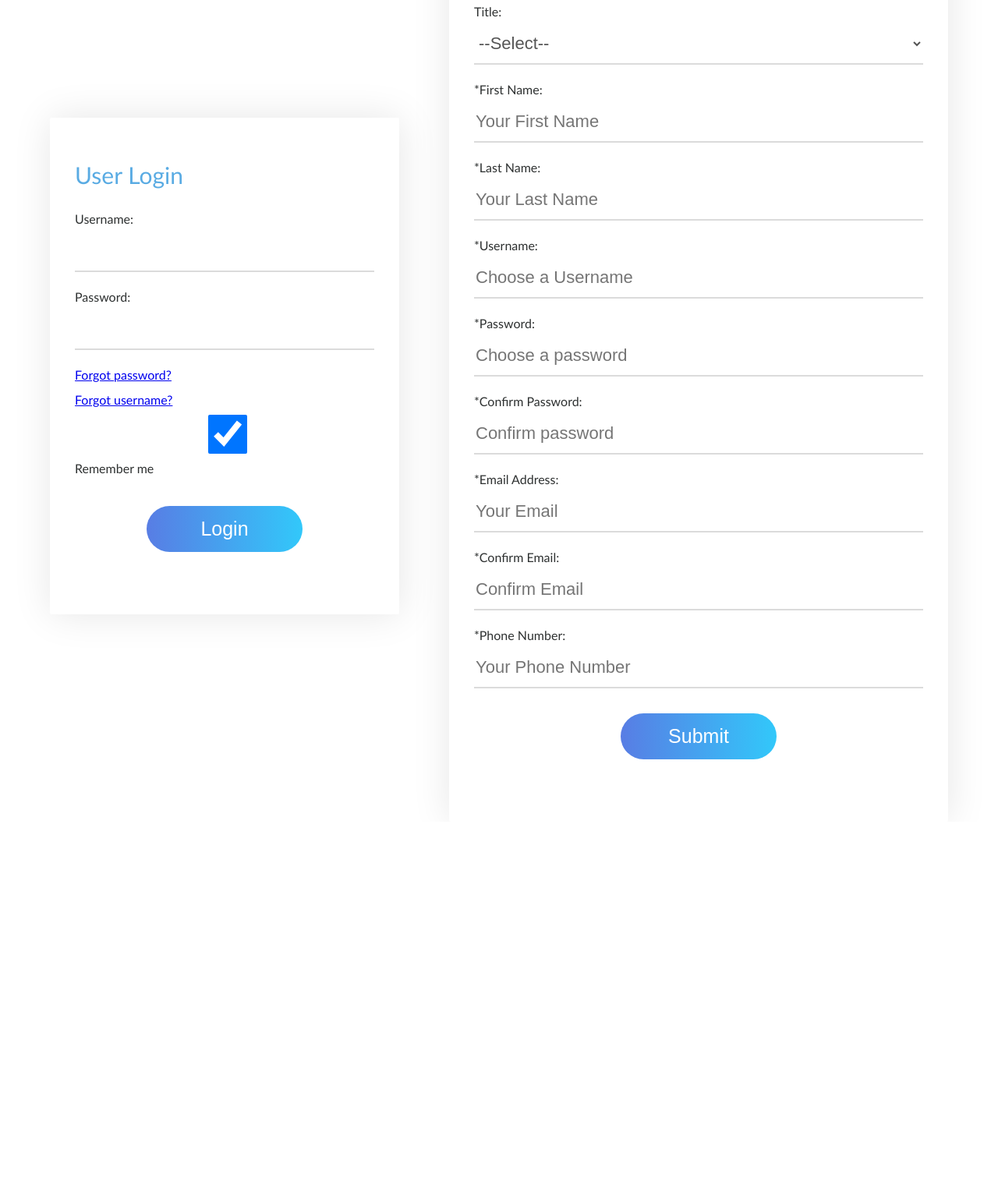
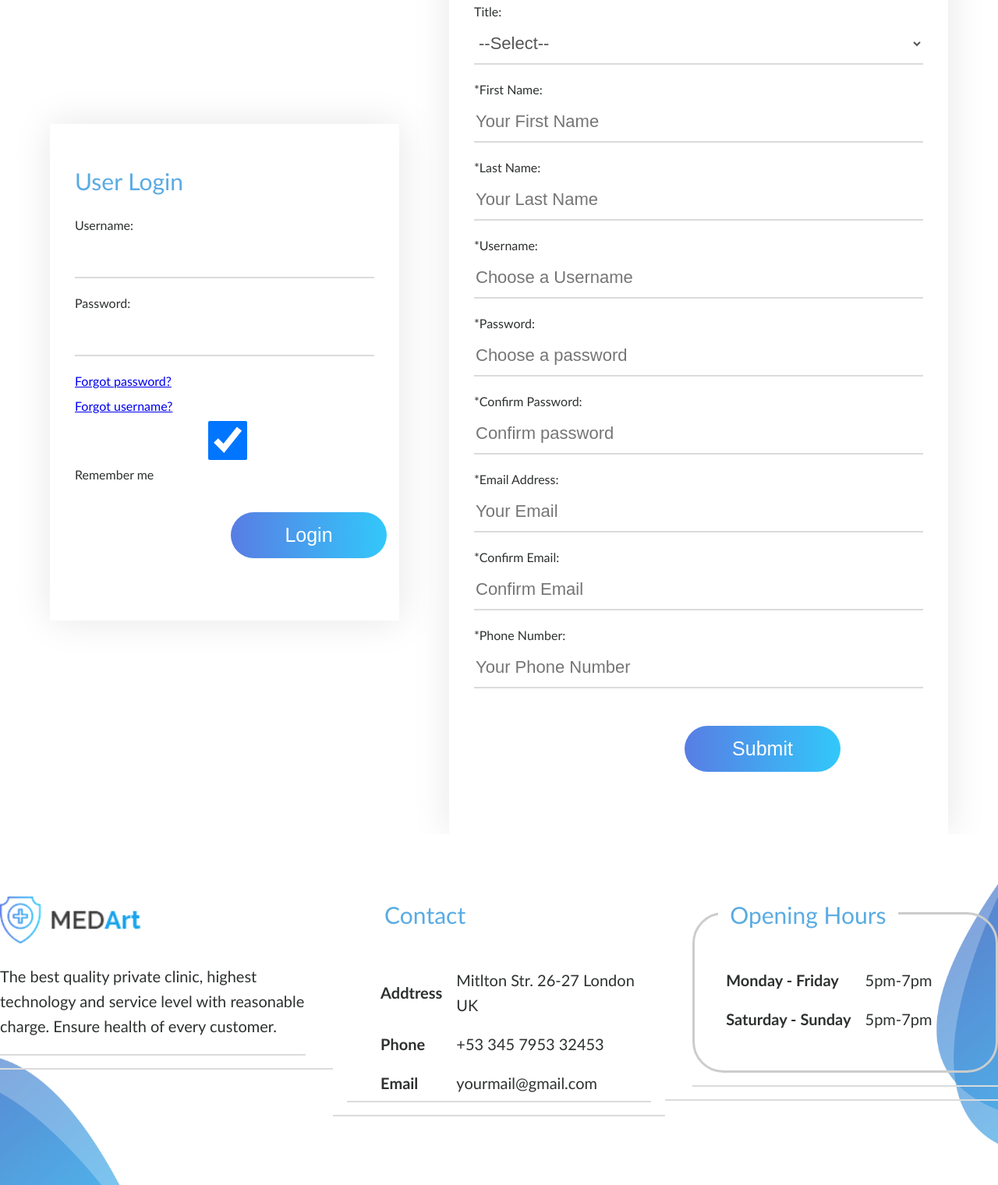
Before and after one commit to thiencat1997/EE4717webapp, a PHP site: page /register.php in a window 1280 px wide. Shown: the part 310-1830 px from the top of the page at 78% size. Before the commit the page ends 1319 px from the top, so only its background shows below. Run offline with PHP 8.4, Linux system fonts and the light colour scheme.

Commit message:
add footer and style for status

```diff
--- a/project/index.html
+++ b/project/index.html
@@ -94,8 +94,7 @@ img{
 						<img src="media/logo.png" height="100%" width= "100%">
 					</a> </li>
 					</ul>
-			<p>Phasellus posuere sollicitudin mattis. Donec pretium scelerisque libero eu mollis. Proin ut purus a enim convallis imperdiet
-			vel maximus lectus. Duis in volutpat dui, ut mattis dolor. Ut rhoncus aliquet erat eget dignissim. Sed fermentum justo vel mi ultricies,
+			<p>The best quality private clinic, highest technology and service level with reasonable charge. Ensure health of every customer.
 			</p>
 			</div>
 		  </div>
@@ -161,7 +160,7 @@ img{
 		  </div>
   </div>
 </div>
-<!--kjhkugyufjgkhjl-->
+
 
 </body>
 </html>
--- a/project/register.php
+++ b/project/register.php
@@ -64,8 +64,8 @@
                         </div>
                         <a href="#">Forgot password?</a><br>
                         <a href="#">Forgot username?</a>
-                        <input type="checkbox" checked="checked" name="remember"> Remember me</input>
-                        <button type="submit" onsubmit="ShowAlert()" class="button">Login</button>
+                        <input type="checkbox" checked="checked" name="remember"> Remember me</input><br>
+                        <button type="submit" onsubmit="ShowAlert()" class="button" style="margin-left: 200px;">Login</button>
                         <?php
 
                         if (isset($_POST['user']) && isset($_POST['password'])){
@@ -142,7 +142,7 @@
                     <label for="phone">*Phone Number:</label>
                     <input type="text" id="phone" name="phone" placeholder="Your Phone Number" required onchange="PhoneCheck()"></input>
                   </div>
-                  <button type="submit" onsubmit="ShowAlert()" class="button">Submit</button>
+                  <button type="submit" onsubmit="ShowAlert()" class="button" style="margin-left: 270px;">Submit</button>
 
                 </form>
               </div>
@@ -150,5 +150,81 @@
             </main>
         </div>
         <script src="form_validation.js"> </script>
+        <div class="hero-image">
+          <div class="container" style="padding-top: 50px">
+          		  <div class="column">
+        		  	<div class="column-left">
+        			<ul>
+        					<li ><a href="index.html" style="text-align:left">
+        						<img src="media/logo.png" height="100%" width= "100%">
+        					</a> </li>
+        					</ul>
+        			<p>The best quality private clinic, highest technology and service level with reasonable charge. Ensure health of every customer.
+        			</p>
+        			</div>
+        		  </div>
+        		  <div class="column">
+        		  	<div class="column-middle" style="padding-top: 50px">
+
+
+        		  		<div style="border:3px solid transparent; border-radius: 40px; padding-left: 30px; height:220px">
+        		  			<h2 style="  display: inline-block;
+        						  margin: 0;
+        						  transform: translateY(-50%);
+        						  background: #fff;
+        						  padding: 0 .5em;">
+          						Contact
+
+
+         						 </h2>
+         						<p>
+        			  		<table class="footerTable">
+        			  			<tr width=100px>
+        			  				<td>Addtress</td>
+        			  				<td>Mitlton Str. 26-27 London UK</td>
+        			  			</tr>
+        			  			<tr>
+        			  				<td>Phone</td>
+        			  				<td>+53 345 7953 32453 </td>
+        			  			</tr>
+        			  			<tr>
+        			  				<td>Email</td>
+        			  				<td>yourmail@gmail.com </td>
+        			  			</tr>
+        			  		</table>
+        			  		</p>
+        		  		</div>
+        		  </div>
+        		  </div>
+        		  <div class="column">
+        		  	<div class="column-right" style="padding-top: 50px">
+        		  		<div style="border:3px solid #ccc; border-radius: 40px; padding-left: 30px; height:200px">
+        		  			<h2 style="  display: inline-block;
+        						  margin: 0;
+        						  transform: translateY(-50%);
+        						  background: #fff;
+        						  padding: 0 .5em;">
+          						Opening Hours
+
+
+         						 </h2>
+         						 <p>
+        			  		<table class="footerTable">
+        			  			<tr width=100px>
+        			  				<td>Monday - Friday</td>
+        			  				<td>5pm-7pm</td>
+        			  			</tr>
+        			  			<tr>
+        			  				<td>Saturday - Sunday</td>
+        			  				<td>5pm-7pm</td>
+        			  			</tr>
+        			  		</table>
+        			  		</p>
+        		  		</div>
+        			  </div>
+        		  </div>
+          </div>
+        </div>
+
     </body>
 </html>
--- a/project/registerstyle.css
+++ b/project/registerstyle.css
@@ -36,7 +36,7 @@ form {
 	padding: 15px;
 	width: 200px;
 	margin: auto;
-	display: block;
+
 	margin-top: 2rem;
 	text-decoration: none;
 }
```
Also changed, not shown: project/status.html (+79 -4 lines).
